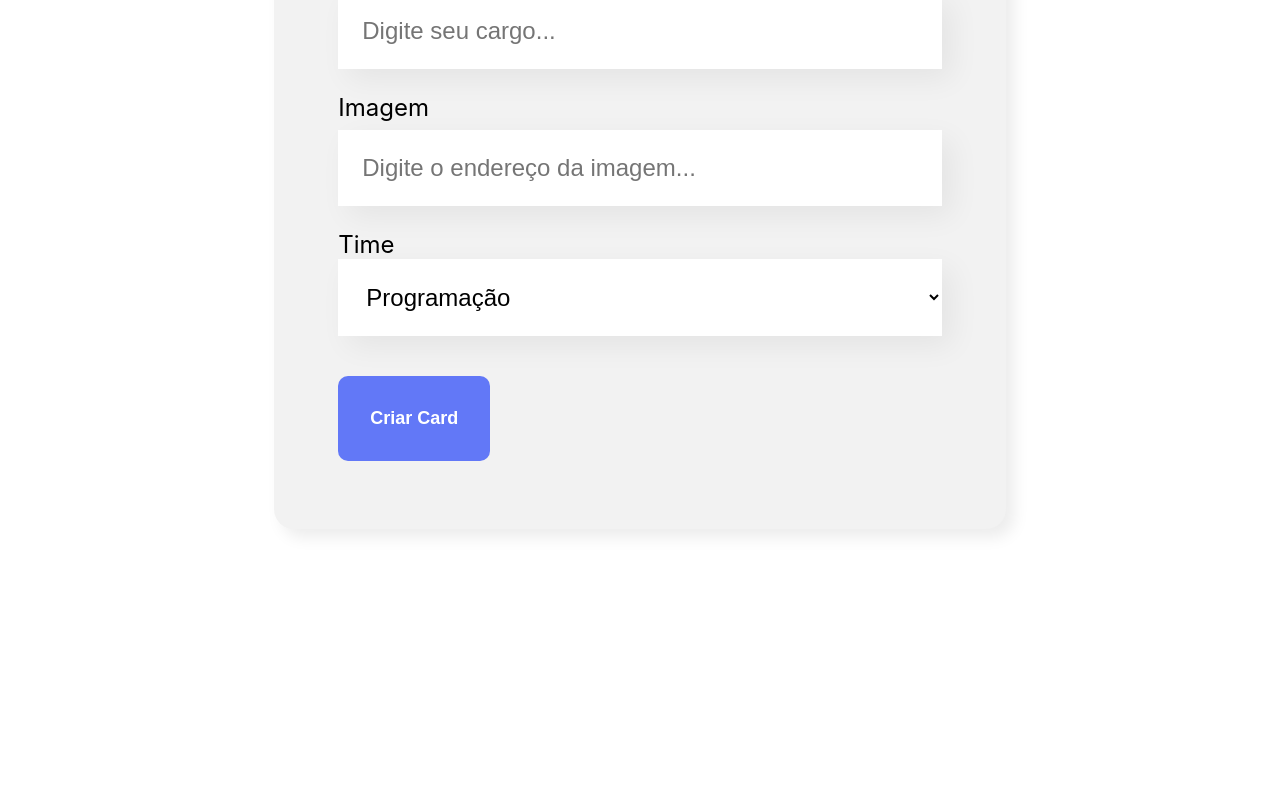
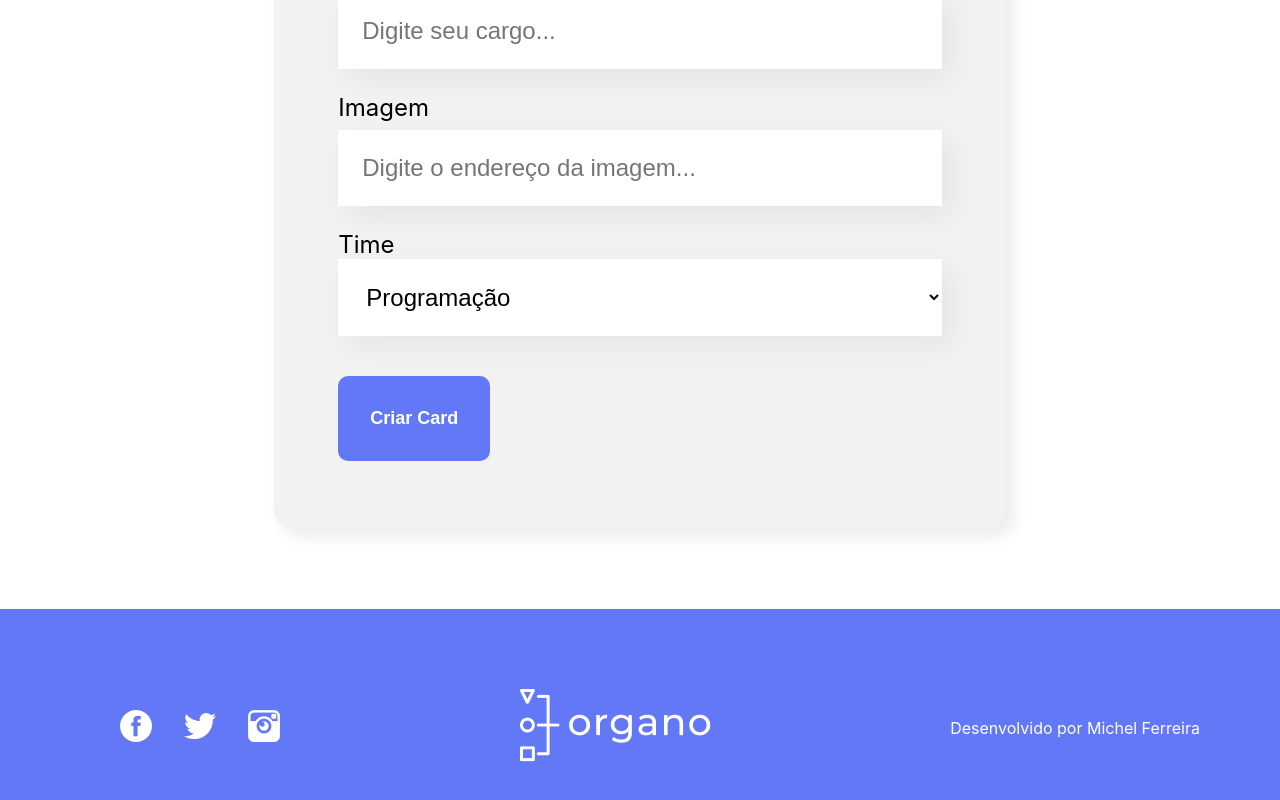
Before and after one commit to Miicchhel/organo, a React (Create React App) app: page / in a window 1280 px wide. Shown: the part 868-1668 px from the top of the page. Before the commit the page ends 1477 px from the top, so only its background shows below. Built offline with nearby package versions, Linux system fonts and the light colour scheme.

Commit message:
feat: criando e adicionando o componente Rodape

```diff
--- a/src/App.js
+++ b/src/App.js
@@ -1,6 +1,7 @@
 import { useState } from 'react';
 import Banner from './componentes/Banner';
 import Formulario from './componentes/Formulario';
+import Rodape from './componentes/Rodape';
 import Time from './componentes/Time';
 
 function App() {
@@ -47,7 +48,6 @@
 
   const aoNovoColaboradorAdicionado = (colaborador) =>  {
     setColaboradores([...colaboradores, colaborador])
-    console.log(colaboradores);
   };
 
   return (
@@ -64,6 +64,7 @@
         corSecundaria={time.corSecundaria}
         colaboradores={colaboradores.filter((colaborador) => colaborador.time === time.nome)}
       />)}
+      <Rodape />
     </div>
   );
 }
--- /dev/null
+++ b/src/componentes/Rodape/Rodape.css
@@ -0,0 +1,17 @@
+.footer {
+  background: #6278F7;
+  color: #FFF;
+  padding: 80px;
+  display: flex;
+  justify-content: space-between;
+  align-items: center;
+}
+
+.footer ul li {
+  display: inline-block;
+  margin-right: 32px;
+}
+
+.footer ul li:last-child {
+  margin-right: 0;
+}
--- /dev/null
+++ b/src/componentes/Rodape/index.js
@@ -0,0 +1,35 @@
+import './Rodape.css'
+
+const Rodape = () => {
+    return (<footer className="footer">
+        <section>
+            <ul>
+                <li>
+                    <a href="facebook.com" target="_blank">
+                        <img src="/imagens/fb.png" alt="facebook" />
+                    </a>
+                </li>
+                <li>
+                    <a href="twitter.com" target="_blank">
+                        <img src="/imagens/tw.png" alt="twitter" />
+                    </a>
+                </li>
+                <li>
+                    <a href="instagram.com" target="_blank">
+                        <img src="/imagens/ig.png" alt="instagram" />
+                    </a>
+                </li>
+            </ul>
+        </section>
+        <section>
+            <img src="/imagens/logo.png" alt="logo" />
+        </section>
+        <section>
+            <p>
+                Desenvolvido por Michel Ferreira
+            </p>
+        </section>
+    </footer>)
+}
+
+export default Rodape
--- a/src/componentes/Time/index.js
+++ b/src/componentes/Time/index.js
@@ -11,6 +11,7 @@
       <div className="colaboradores">
         {
           colaboradores.map((colaborador) => <Colaborador
+            key={colaborador.nome}
             nome={colaborador.nome}
             cargo={colaborador.cargo}
             imagem={colaborador.imagem}
```
